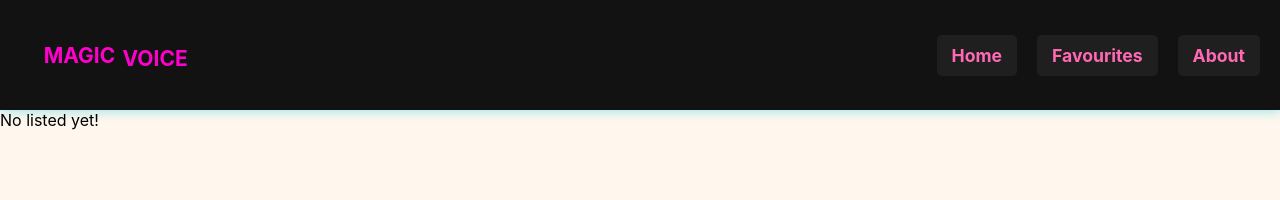
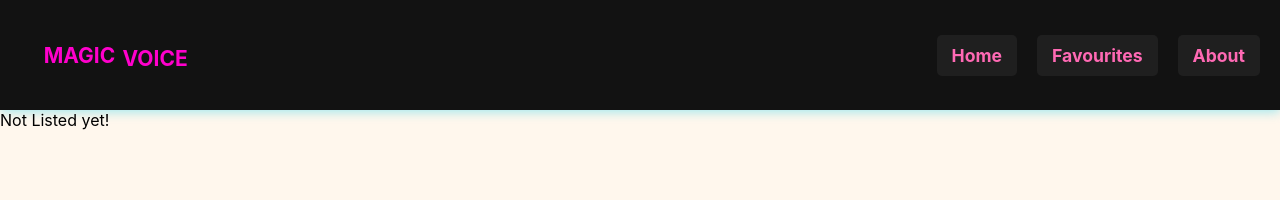
Before and after one commit to tsaimogono/FINAL-PORTFOLIO-DJS11, a React (Vite) app: page /yourfav in a window 1280 px wide. Shown: the top 200 px of the page. Built offline with nearby package versions, Linux system fonts and the light colour scheme; the HTML template or start-up script is replaced by a standard one.

Commit message:
context modified

```diff
--- a/src/components/YourFav.jsx
+++ b/src/components/YourFav.jsx
@@ -13,7 +13,7 @@ const Yourfav = () => {
 
   // Check if there are no favorite episodes
   if (favoriteEpisodes.length === 0) {
-    return <div>No listed yet!</div>;
+    return <div>Not Listed yet!</div>;
   }
 
   return (
```
